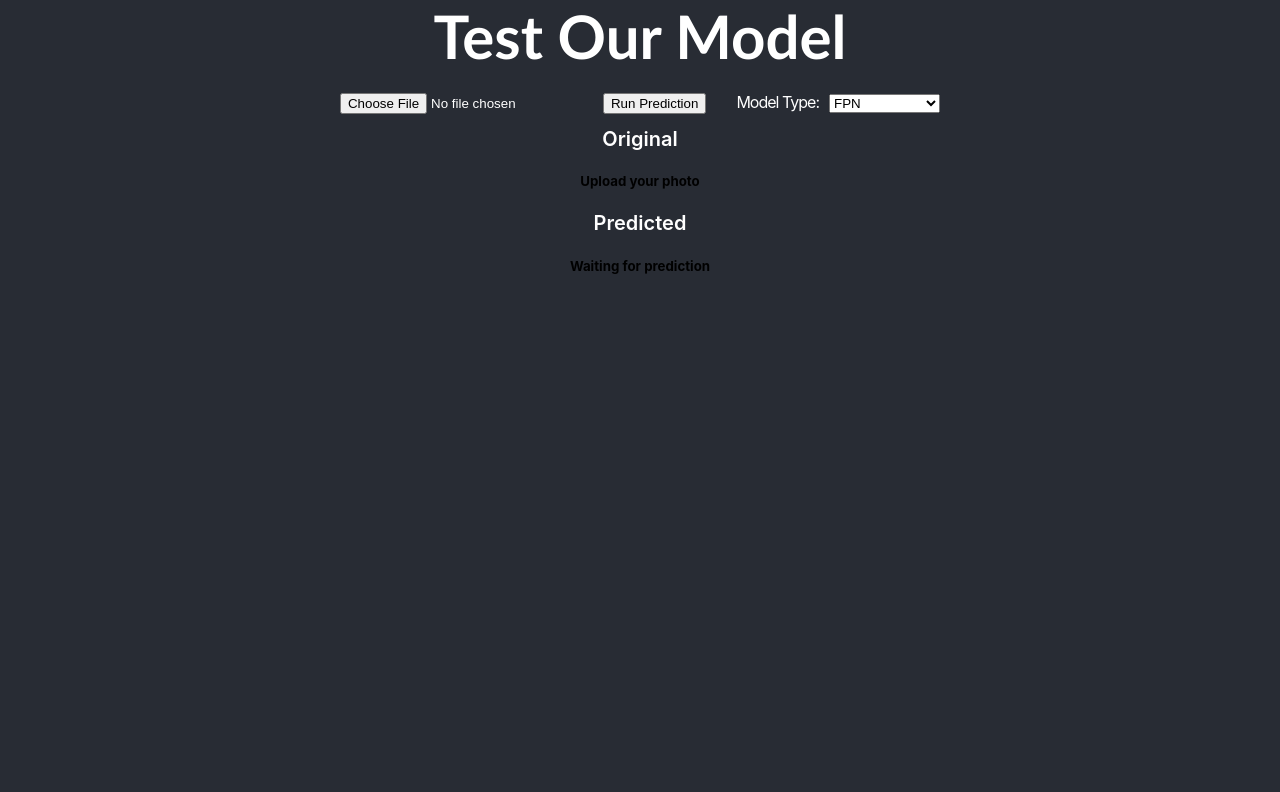
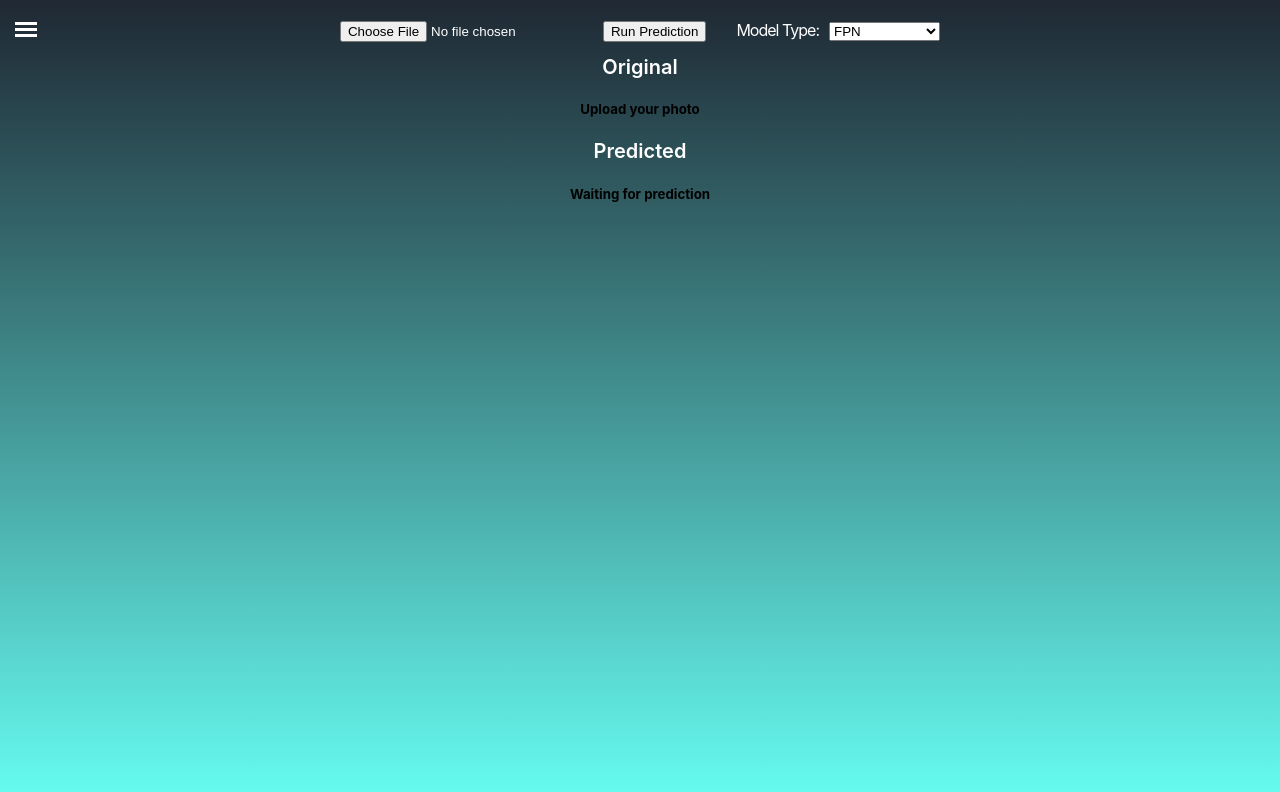
Before and after one commit to rtx-abir/City-streets-Image-segmentation, a React (Create React App) app in the folder frontend/: page / in a window 1280 px wide. Shown: the top 792 px of the page. Built offline with nearby package versions, Linux system fonts and the light colour scheme.

Commit message:
page styling

```diff
--- a/frontend/src/App.css
+++ b/frontend/src/App.css
@@ -1,14 +1,17 @@
 .App {
   text-align: center;
-  background-color: #282c34;
+  background: linear-gradient(180deg, #1F2833 0%, #66FCF1 100%);
   min-height: 100vh;
 }
 
 .Title {
-  font-size: 60px;
+  font-size: 50px;
   font-weight: 600;
+  letter-spacing: -1px;
   color: white;
-  font-family: 'Gill Sans', 'Gill Sans MT', Calibri, 'Trebuchet MS', sans-serif;
+  font-family: 'Varela Round', sans-serif;
+  background-color: #1F2833;
+  height: 60px;
 }
 
 .Input-box {
@@ -50,7 +53,6 @@
   height: 400;
   margin:auto;
   overflow: hidden;
-  padding-bottom: 30px;
 }
 
 .submitButton {
@@ -73,3 +75,126 @@
   color: green;
   font-weight: 600;
 }
+
+.main {
+  margin: 0 auto;
+  display: block;
+  height: 100%;
+  margin-top: 60px;
+}
+.mainInner{
+  display: table;
+  height: 100%;
+  width: 100%;
+  text-align: center;
+}
+.mainInner div{
+  display:table-cell;
+  vertical-align: middle;
+  font-size: 3em;
+  font-weight: bold;
+  letter-spacing: 1.25px;
+}
+#sidebarMenu {
+  height: 100%;
+  position: fixed;
+  left: 0;
+  width: 250px;
+  margin-top: 60px;
+  transform: translateX(-250px);
+  transition: transform 250ms ease-in-out;
+  background: linear-gradient(180deg, #66FCF1 0%, #000000 100%);
+}
+.sidebarMenuInner{
+  margin:0;
+  padding:0;
+  border-top: 1px solid rgba(255, 255, 255, 0.10);
+}
+.sidebarMenuInner li{
+  list-style: none;
+  color: #fff;
+  text-transform: uppercase;
+  font-weight: bold;
+  padding: 20px;
+  cursor: pointer;
+  border-bottom: 1px solid rgba(255, 255, 255, 0.10);
+}
+.sidebarMenuInner li span{
+  display: block;
+  font-size: 14px;
+  color: rgba(255, 255, 255, 0.50);
+}
+.sidebarMenuInner li a{
+  color: #fff;
+  text-transform: uppercase;
+  font-weight: bold;
+  cursor: pointer;
+  text-decoration: none;
+}
+input[type="checkbox"]:checked ~ #sidebarMenu {
+  transform: translateX(0);
+}
+
+input[type=checkbox] {
+  transition: all 0.3s;
+  box-sizing: border-box;
+  display: none;
+}
+.sidebarIconToggle {
+  transition: all 0.3s;
+  box-sizing: border-box;
+  cursor: pointer;
+  position: absolute;
+  z-index: 99;
+  height: 100%;
+  width: 100%;
+  top: 22px;
+  left: 15px;
+  height: 22px;
+  width: 22px;
+}
+.spinner {
+  transition: all 0.3s;
+  box-sizing: border-box;
+  position: absolute;
+  height: 3px;
+  width: 100%;
+  background-color: #fff;
+}
+.horizontal {
+  transition: all 0.3s;
+  box-sizing: border-box;
+  position: relative;
+  float: left;
+  margin-top: 3px;
+}
+.diagonal.part-1 {
+  position: relative;
+  transition: all 0.3s;
+  box-sizing: border-box;
+  float: left;
+}
+.diagonal.part-2 {
+  transition: all 0.3s;
+  box-sizing: border-box;
+  position: relative;
+  float: left;
+  margin-top: 3px;
+}
+input[type=checkbox]:checked ~ .sidebarIconToggle > .horizontal {
+  transition: all 0.3s;
+  box-sizing: border-box;
+  opacity: 0;
+}
+input[type=checkbox]:checked ~ .sidebarIconToggle > .diagonal.part-1 {
+  transition: all 0.3s;
+  box-sizing: border-box;
+  transform: rotate(135deg);
+  margin-top: 8px;
+}
+input[type=checkbox]:checked ~ .sidebarIconToggle > .diagonal.part-2 {
+  transition: all 0.3s;
+  box-sizing: border-box;
+  transform: rotate(-135deg);
+  margin-top: -9px;
+}
--- a/frontend/src/App.js
+++ b/frontend/src/App.js
@@ -69,9 +69,19 @@ function App() {
 
   return (
     <div className="App">
-      <div className="Title">
-        Test Our Model
-      </div>
+      <input type="checkbox" class="openSidebarMenu" id="openSidebarMenu"/>
+        <label for="openSidebarMenu" class="sidebarIconToggle">
+          <div class="spinner diagonal part-1"></div>
+          <div class="spinner horizontal"></div>
+          <div class="spinner diagonal part-2"></div>
+        </label>
+        <div id="sidebarMenu">
+          <ul class="sidebarMenuInner">
+            <li>XYZ<span>test</span></li>
+            <li><a href="https://vanila.io" target="_blank">Company</a></li>
+            <li><a href="https://instagram.com/plavookac" target="_blank">Instagram</a></li>
+          </ul>
+        </div>
       <div className="Input-box">
         <input className="fileInput"
           type="file"
```
